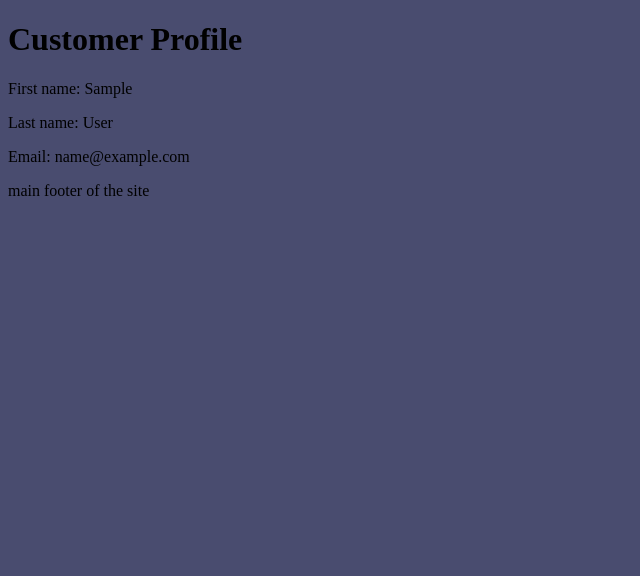
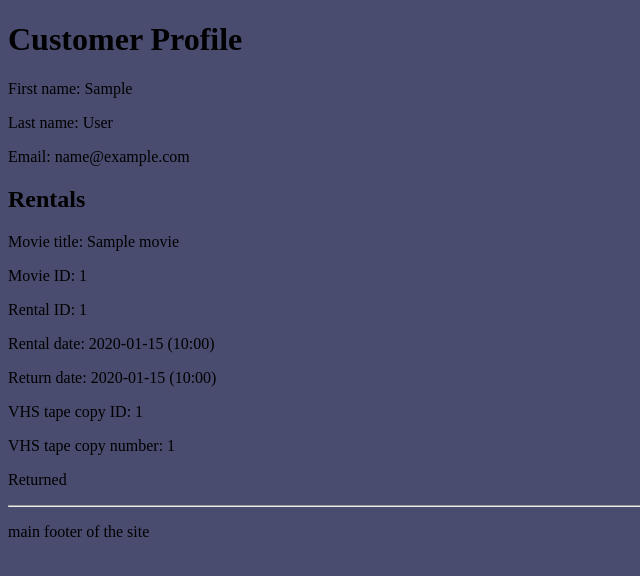
Before and after one commit to JiiXaa/retro-buster, a Flask app: template app/templates/customers/customer_profile.html in a window 1280 px wide. Shown: the part 96-672 px from the top of the page, without its empty margins (0-640 px from the left). Run offline with Flask 3, Linux system fonts and the light colour scheme; the template is opened without the code that fills it: most values are stand-ins (such as "Sample title", 1, 10 or a date in 2020).

Commit message:
CUSTOMER PROFILE UPDATE: all rentals (rented/returned) are displayed on the customer profile. Also cashier have access to the return a movie if is rented.

```diff
--- a/app/routes/movies.py
+++ b/app/routes/movies.py
@@ -13,7 +13,6 @@ from app import db
 from sqlalchemy.exc import SQLAlchemyError
 from datetime import datetime
 from app.utils.utility_functions import find_movie
-from app.utils.decorators import login_required
 
 bp = Blueprint("movies", __name__, url_prefix="/movies")
 
--- a/app/templates/customers/customer_profile.html
+++ b/app/templates/customers/customer_profile.html
@@ -7,4 +7,41 @@
 <p>Last name: {{ customer.last_name }}</p>
 <p>Email: {{ customer.email }}</p>
 
+<h2>Rentals</h2>
+{% if not customer.rentals %}
+  <p>No rentals found.</p>
+{% endif %}
+
+{% for rental in customer.rentals %}
+  <div class="rental">
+      <div class="movie-info">
+        <p>Movie title: {{ rental.movie.title }}</p>
+        <p>Movie ID: {{ rental.movie.id }}</>
+      </div>
+      <div class="rental-info">
+          <p>Rental ID: {{ rental.id }}</p>
+          <p>Rental date: {{ rental.date_rented.strftime('%Y-%m-%d (%H:%M)') }}</p>
+          <p>Return date:
+            {% if rental.date_returned %}
+              {{ rental.date_returned.strftime('%Y-%m-%d (%H:%M)') }}
+            {% else %}
+              Not returned yet
+            {% endif %}
+          </p>
+      </div>
+      <div class="vhs-info">
+          <p>VHS tape copy ID: {{ rental.vhs_tape_copy.id }}</p>
+          <p>VHS tape copy number: {{ rental.vhs_tape_copy.copy_number }}</p>
+      </div>
+      <div class="rental-actions">
+          {% if not rental.date_returned %}
+          <a href="{{ url_for('movies.vhs_return', movie_id=rental.movie.id, vhs_tape_copy_id=rental.vhs_tape_copy.id) }}" id="{{ rental.id }}">Return</a>
+          {% else %}
+          <p>Returned</p>
+          {% endif %}
+      </div>
+  </div>
+  <hr>
+{% endfor %}
+
 {% endblock %}
```
Also changed, not shown: app/routes/customers.py (+17 -7 lines).
